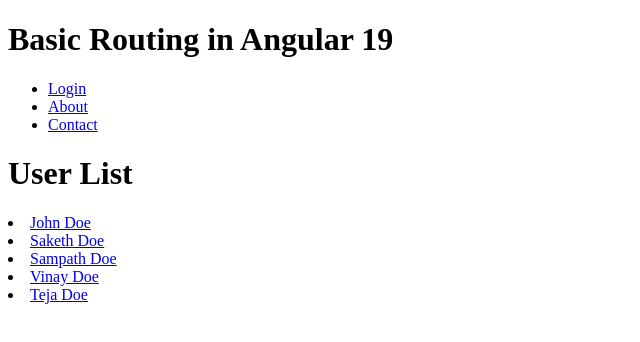
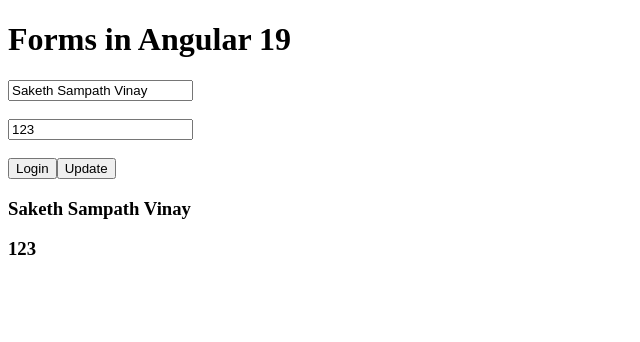
Before and after one commit to SakethSampathVinay/learn-angular, an Angular app: page / in a window 1280 px wide. Shown: the top 342 px of the page, without its empty margins (0-640 px from the left). Built offline with nearby package versions, Linux system fonts and the light colour scheme.

Commit message:
learned forms

```diff
--- a/src/app/app.component.html
+++ b/src/app/app.component.html
@@ -28,4 +28,6 @@
 
 <!-- <app-routing></app-routing> -->
 
-<app-routing></app-routing>
+<!-- <app-routing></app-routing> -->
+
+<app-form></app-form>
--- a/src/app/app.component.ts
+++ b/src/app/app.component.ts
@@ -17,13 +17,14 @@
 import { DynamicStylingComponent } from "./dynamic-styling/dynamic-styling.component";
 import { DirectivesComponent } from "./directives/directives.component";
 import { RoutingComponent } from "./routing/routing.component";
+import { FormComponent } from "./form/form.component";
 
 @Component({
   selector: 'app-root',
   // imports: [RouterOutlet],
   templateUrl: './app.component.html',
   styleUrl: './app.component.css',
-  imports: [RoutingComponent]
+  imports: [FormComponent]
 })
 export class AppComponent {
   title = 'learn-angular-youtube';
--- /dev/null
+++ b/src/app/form/form.component.html
@@ -0,0 +1,14 @@
+<h1 class="">Forms in Angular 19</h1>
+
+<form action="" method="post">
+    <input type="text" placeholder="Enter name" [formControl] = "name" />
+    <br>
+    <br>
+    <input type="text" placeholder="Enter Password" [formControl]="password"/>
+    <br>
+    <br>
+    <button type="button" (click)="displayValue()">Login</button>
+    <button type="button" (click)="setValues()">Update</button>
+    <h3>{{name.value}}</h3>
+    <h3>{{password.value}}</h3>
+</form>
--- /dev/null
+++ b/src/app/form/form.component.ts
@@ -0,0 +1,23 @@
+import { Component } from '@angular/core';
+import { FormControl, ReactiveFormsModule } from '@angular/forms';
+
+@Component({
+  selector: 'app-form',
+  imports: [ReactiveFormsModule],
+  templateUrl: './form.component.html',
+  styleUrl: './form.component.css'
+})
+export class FormComponent {
+  name = new FormControl('Saketh Sampath Vinay');
+  password = new FormControl('123');
+
+  displayValue() {
+    console.log("Name: ", this.name.value);
+    console.log("Password: ", this.password.value);
+  }
+
+  setValues() {
+    this.name.setValue("Vinay Sampath Saketh");
+    this.password.setValue('456');
+  }
+}
```
Also changed, not shown: src/app/form/form.component.css (added), 1 other file (tests, documents, lock files or other folders).
